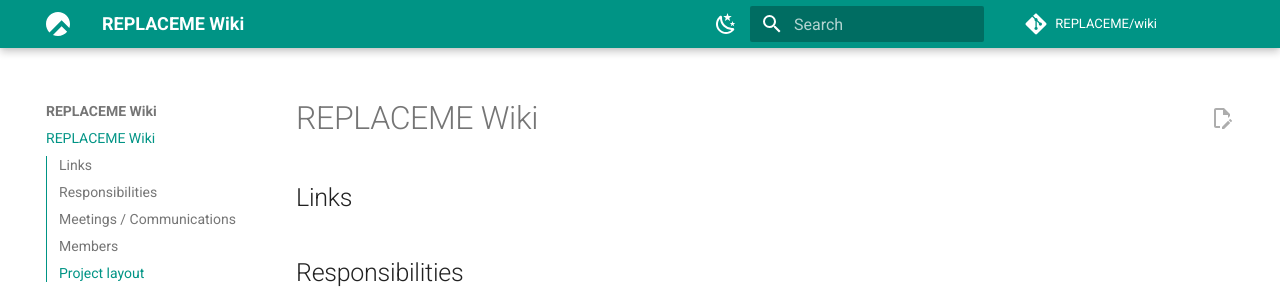
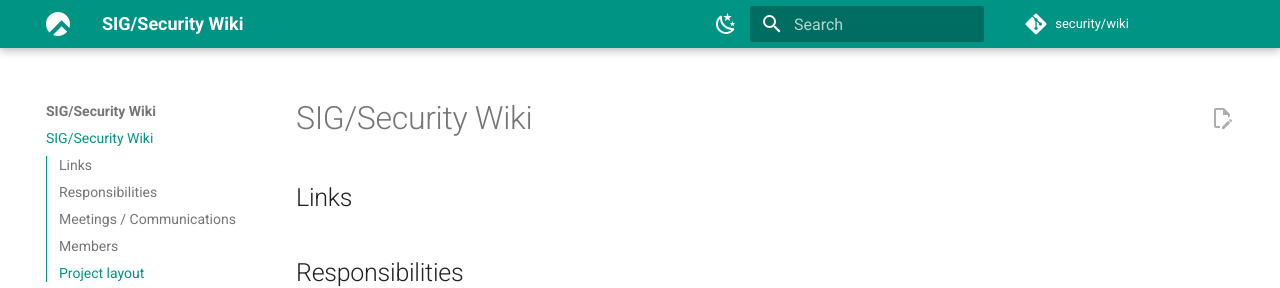
Before and after one commit to flawedworld/rockylinux-security-wiki, an MkDocs documentation site: the page built from docs/index.md, in a window 1280 px wide. Shown: the top 288 px of the page. Built offline with MkDocs 1.6.1 and Material for MkDocs 9.7.7, drawn with Linux system fonts in a browser that asks for light colours.

Commit message:
bootstrap sig content

```diff
--- a/docs/index.md
+++ b/docs/index.md
@@ -1,4 +1,4 @@
-# REPLACEME Wiki
+# SIG/Security Wiki
 
 ## Links
 
--- a/mkdocs.yml
+++ b/mkdocs.yml
@@ -1,13 +1,13 @@
 ---
 # Project information
-site_name: REPLACEME Wiki
-site_url: https://REPLACEME.rocky.page
+site_name: SIG/Security Wiki
+site_url: https://sig-security.rocky.page
 site_description: >-
-  REPLACEME
+  The wiki for the Rocky Linux Security Special Interest Group
 
 # Repository
-repo_url: https://git.resf.org/REPLACEME/wiki
-repo_name: REPLACEME/wiki
+repo_url: https://git.resf.org/security/wiki
+repo_name: security/wiki
 edit_uri: _edit/main/docs/
 
 # Copyright
```
Also changed, not shown: README.md (+3 -3 lines), 1 other file.
